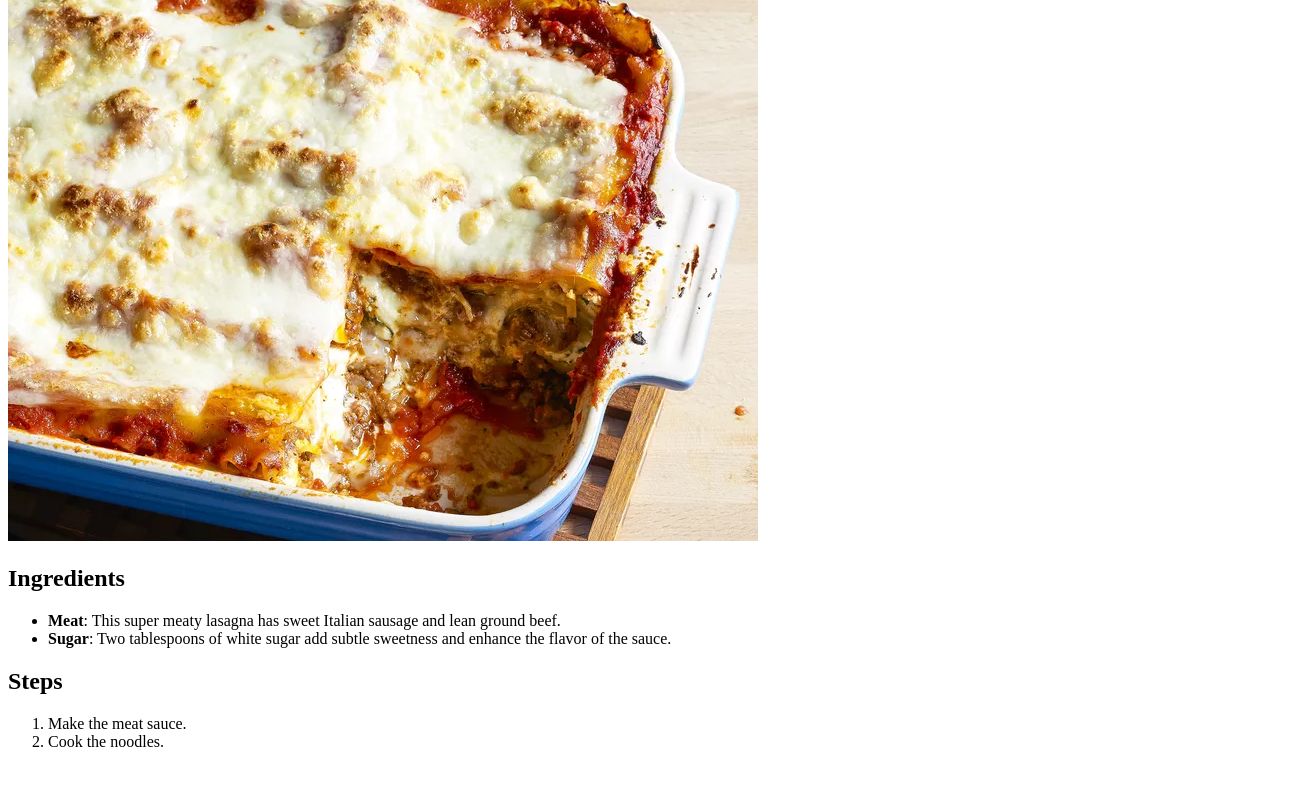
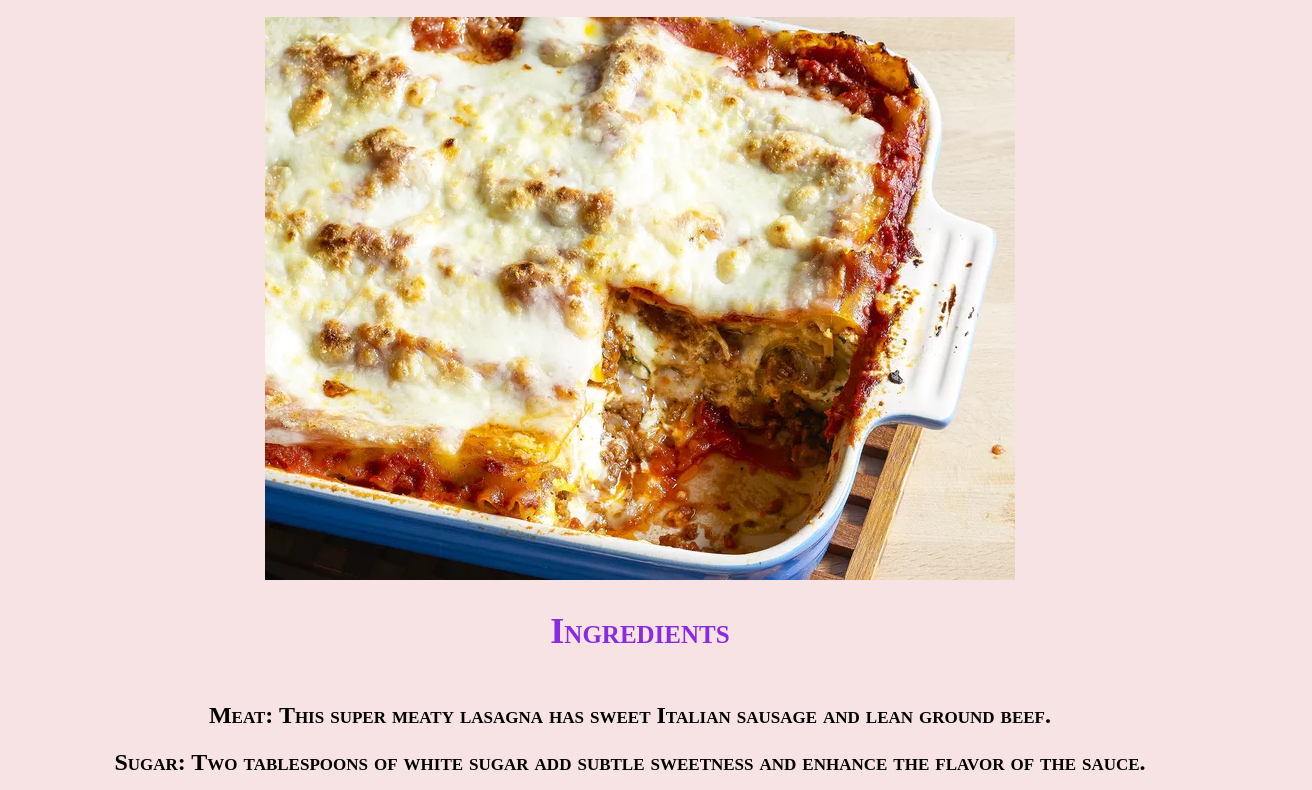
Before and after one commit to hidecomponent/odin-recipes, a plain HTML site: page recipes/lasagna.html in a window 1280 px wide. Shown: the part 102-892 px from the top of the page, 1312 px wide, since content can reach past the window. Before the commit the page ends 869 px from the top, so only its background shows below. Drawn offline with Linux system fonts and the light colour scheme.

Commit message:
Added css for recipe and main page.

```diff
--- a/recipes/lasagna.html
+++ b/recipes/lasagna.html
@@ -3,11 +3,14 @@
 <head>
     <meta charset="UTF-8">
     <meta name="viewport" content="width=device-width, initial-scale=1.0">
+    <link rel="stylesheet" href="../styles.css">
     <title>Odin-Recipes Lasagna</title>
 </head>
 <body>
     <h1>World's Best Lasagna</h1>
-    <img src="../images/lasagna.webp">
+    <div>
+        <img src="../images/lasagna.webp">
+    </div>
     <h2>Ingredients</h2>
     <ul>
         <li><strong>Meat</strong>: This super meaty lasagna has sweet Italian sausage and lean ground beef.</li>
--- /dev/null
+++ b/styles.css
@@ -0,0 +1,45 @@
+html{
+    background-color: rgb(247, 227, 227);
+}
+
+h1, h2{
+    width: 100%;
+    text-align: center;
+    color: blueviolet;
+    font-size: 48px;
+    font-variant: small-caps;
+    font-weight: bold;
+}
+
+h2{
+    font-size: 36px;
+}
+
+ul, ol{
+    width: 100%;
+    font-size: 24px;
+    font-variant: small-caps;
+    font-weight: bold;
+    text-align: center;
+    list-style-type: none;
+}
+
+li{
+    padding-top: 20px;
+    margin-right: 100px;
+}
+
+li a, a:visited{
+    text-decoration: none;
+    color: blueviolet;
+}
+
+div{
+    width: 100%;
+}
+
+img{
+    display: block;
+    margin-left: auto;
+    margin-right: auto;
+}
```
Also changed, not shown: index.html (+3 -2 lines), recipes/lasagna2.html (+1 -0 lines), recipes/lasagna3.html (+1 -0 lines).
